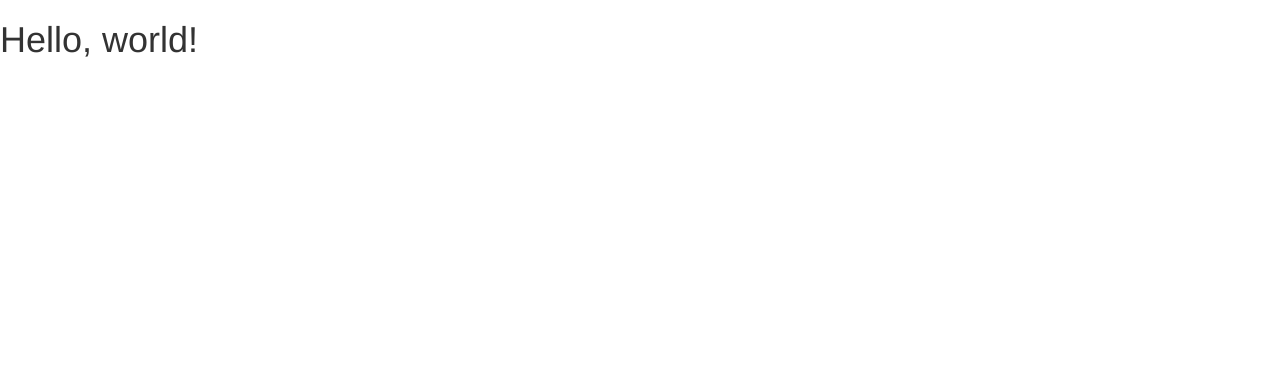
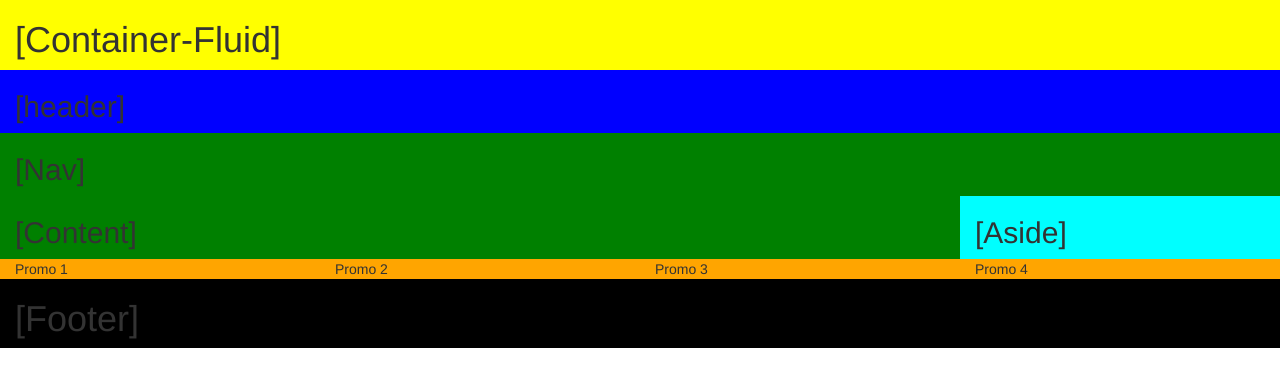
Before and after one commit to vcarranza/Mobile-Friendly-Practice1, a plain HTML site: page index.html in a window 1280 px wide. Drawn offline with nearby package versions, Linux system fonts and the light colour scheme.

Commit message:
practice grit2

```diff
--- a/index.html
+++ b/index.html
@@ -18,7 +18,33 @@
     <![endif]-->
   </head>
   <body>
-    <h1>Hello, world!</h1>
+    <div class="container-fluid"style="background-color:yellow;">
+      <h1>[Container-Fluid]</h1>
+
+      <div class="row">
+        <div class="col-md-12"style="background-color:blue;">
+          <h2>[header]</h2>
+        </div>
+        <div class="col-md-12"style="background-color:green;">
+          <h2>[Nav]</h2>
+        </div>
+    </div>
+    <div class="row">
+      <div class="col-md-9"style="background-color:green;">
+          <h2>[Content]</h2>
+      </div>
+      <div class="col-md-3"style="background-color:#00ffff;">
+          <h2>[Aside]</h2>
+      </div>
+      <div class="col-md-3"style="background-color:orange;">Promo 1</div>
+      <div class="col-md-3"style="background-color:orange;">Promo 2</div>
+      <div class="col-md-3"style="background-color:orange;">Promo 3</div>
+      <div class="col-md-3"style="background-color:orange;">Promo 4</div>
+
+      <div class="col-md-12"style="background-color:Black;">
+          <h1>[Footer]</h1>
+      </div>
+
 
     <!-- jQuery (necessary for Bootstrap's JavaScript plugins) -->
     <script src="https://ajax.googleapis.com/ajax/libs/jquery/1.12.4/jquery.min.js"></script>
```
